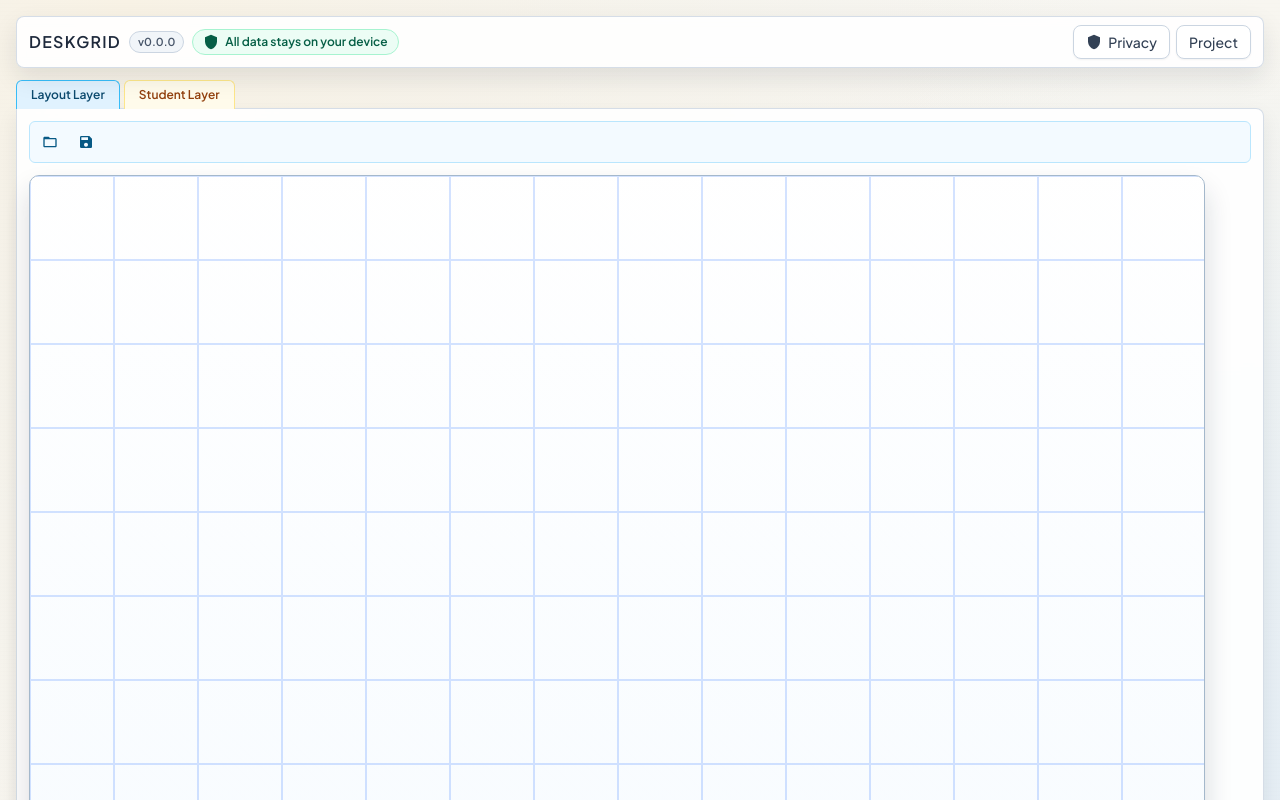
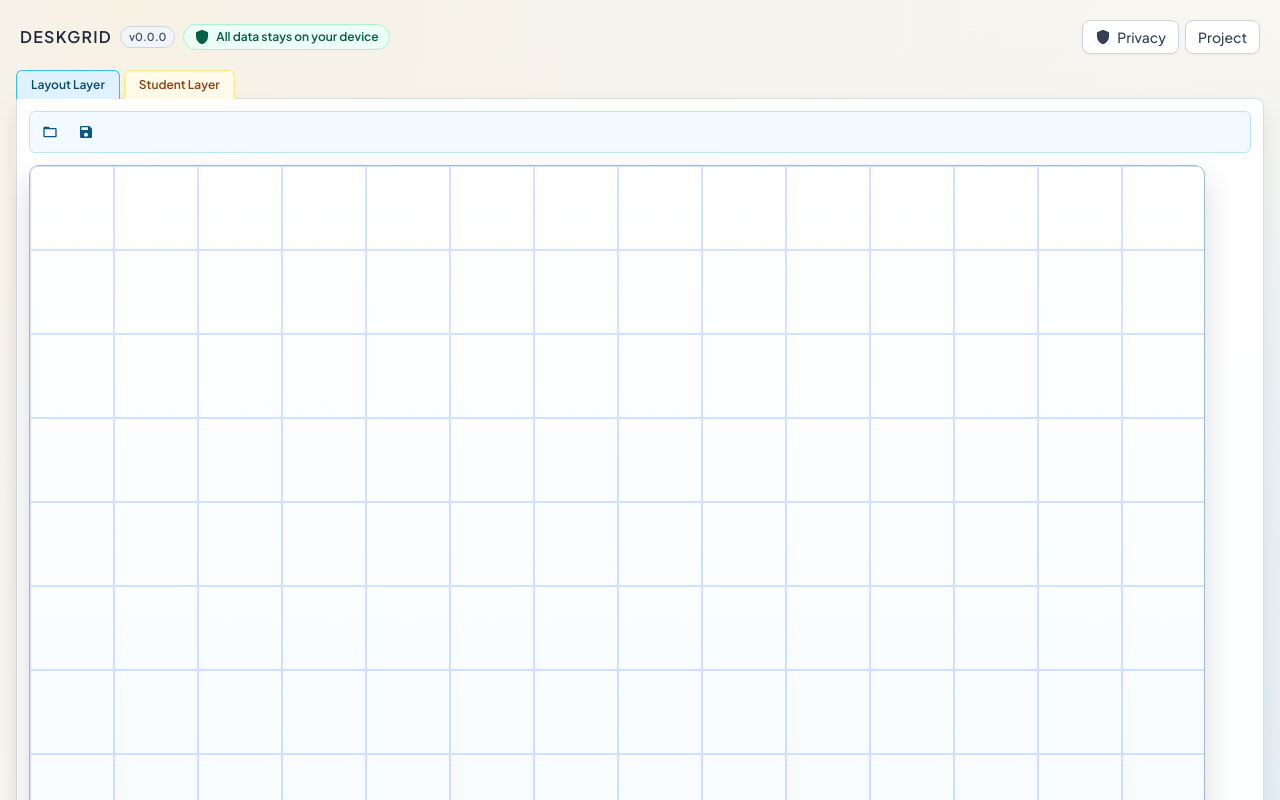
Before and after one commit to Peaj/DeskGrid, a React (Vite) app: page / in a window 1280 px wide. Shown: the top 800 px of the page. Built offline with nearby package versions, Linux system fonts and the light colour scheme.

Commit message:
Remove header box

```diff
--- a/src/style.css
+++ b/src/style.css
@@ -128,7 +128,7 @@
   }
 
   .app-bar {
-    @apply relative z-[120] overflow-visible rounded-lg border border-slate-300/80 bg-white/90 px-3 py-2 shadow-soft backdrop-blur-sm;
+    @apply relative z-[120] overflow-visible px-1 py-1;
   }
 
   .app-menu {
```
